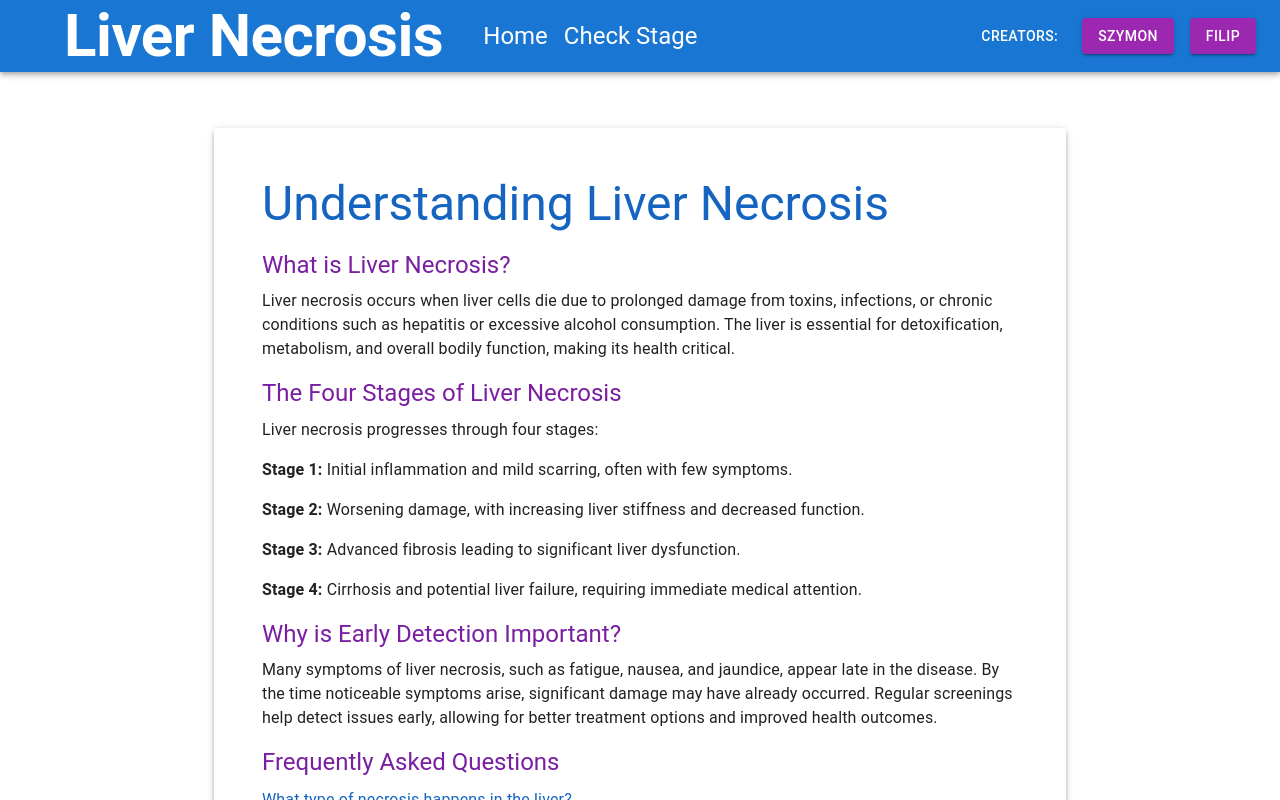
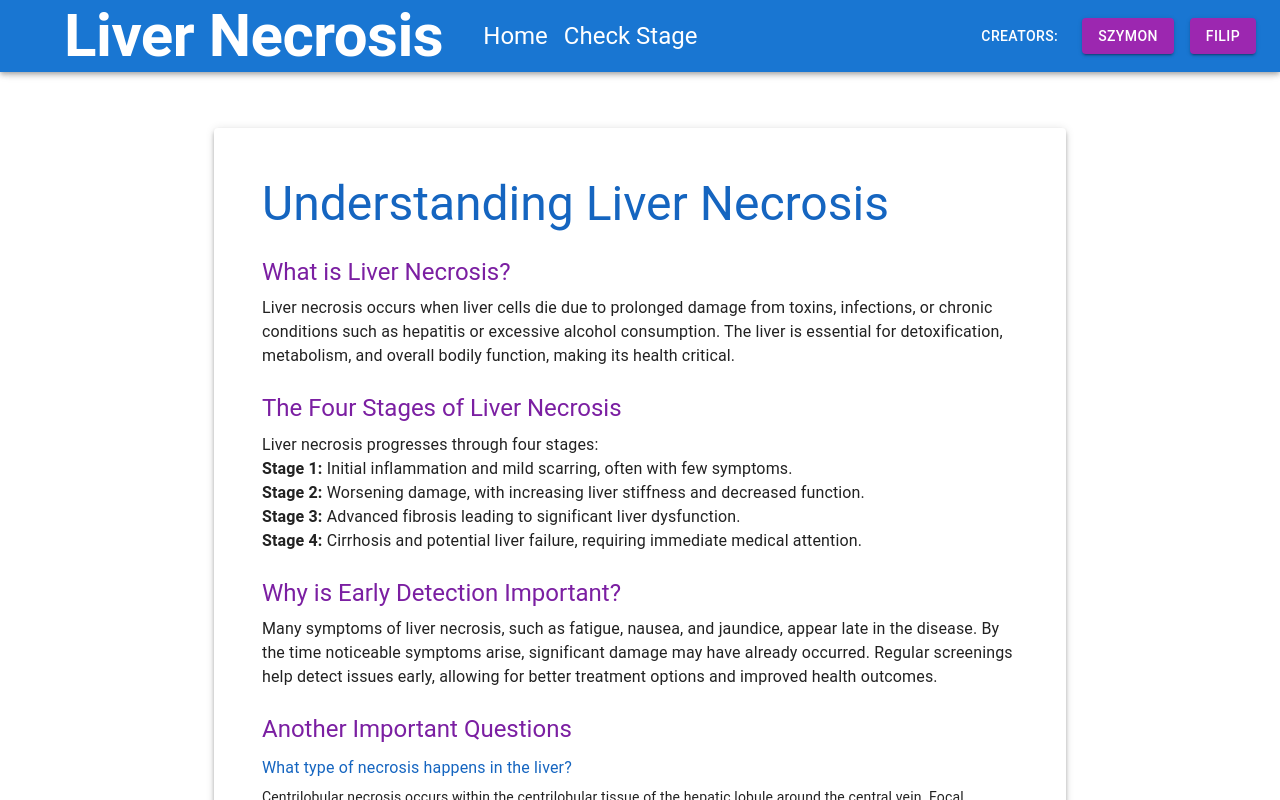
Before and after one commit to Szymon-Stasiak/liver-necrosis-app-ui, a React (Vite) app: page / in a window 1280 px wide. Shown: the top 800 px of the page. Built offline with nearby package versions, Linux system fonts and the light colour scheme.

Commit message:
Result page and formating of text on pages

```diff
--- a/src/app/pages/CheckStage.tsx
+++ b/src/app/pages/CheckStage.tsx
@@ -1,4 +1,4 @@
-import * as React from 'react';
+import React from "react";
 import {
     Box,
     Typography,
--- a/src/app/pages/Home.tsx
+++ b/src/app/pages/Home.tsx
@@ -3,6 +3,7 @@ import {Container, Typography, Button, Card, CardContent} from "@mui/material";
 import {useTheme} from "@mui/material/styles";
 import {useNavigate} from "react-router-dom";
 import {ROUTES} from "../utils/ROUTES";
+import Box from "@mui/material/Box";
 
 export default function Home() {
     const theme = useTheme();
@@ -15,20 +16,26 @@ export default function Home() {
                     <Typography variant="h3" gutterBottom color={theme.palette.primary.dark}>
                         Understanding Liver Necrosis
                     </Typography>
+                    <Box sx={{mt: 3}}>
 
                         <Typography variant="h5" gutterBottom color={theme.palette.secondary.dark}>
                             What is Liver Necrosis?
                         </Typography>
-                    <Typography variant="body1" paragraph>
-                        Liver necrosis occurs when liver cells die due to prolonged damage from toxins, infections, or
-                        chronic conditions such as hepatitis or excessive alcohol consumption. The liver is essential
+                        <Typography variant="body1">
+                            Liver necrosis occurs when liver cells die due to prolonged damage from toxins, infections,
+                            or
+                            chronic conditions such as hepatitis or excessive alcohol consumption. The liver is
+                            essential
                             for detoxification, metabolism, and overall bodily function, making its health critical.
                         </Typography>
+                    </Box>
+                    <Box sx={{mt: 3}}>
 
                         <Typography variant="h5" gutterBottom color={theme.palette.secondary.dark}>
                             The Four Stages of Liver Necrosis
                         </Typography>
-                    <Typography variant="body1" paragraph>
+
+                        <Typography variant="body1">
                             Liver necrosis progresses through four stages:
                         </Typography>
                         {['Initial inflammation and mild scarring, often with few symptoms.',
@@ -36,23 +43,29 @@ export default function Home() {
                             'Advanced fibrosis leading to significant liver dysfunction.',
                             'Cirrhosis and potential liver failure, requiring immediate medical attention.']
                             .map((text, index) => (
-                            <Typography key={index} variant="body1" paragraph>
+                                <Typography key={index} variant="body1">
                                     <strong>Stage {index + 1}:</strong> {text}
                                 </Typography>
                             ))}
+                    </Box>
+                    <Box sx={{mt: 3}}>
 
                         <Typography variant="h5" gutterBottom color={theme.palette.secondary.dark}>
                             Why is Early Detection Important?
                         </Typography>
-                    <Typography variant="body1" paragraph>
+                        <Typography variant="body1">
                             Many symptoms of liver necrosis, such as fatigue, nausea, and jaundice, appear late in the
-                        disease. By the time noticeable symptoms arise, significant damage may have already occurred.
-                        Regular screenings help detect issues early, allowing for better treatment options and improved
+                            disease. By the time noticeable symptoms arise, significant damage may have already
+                            occurred.
+                            Regular screenings help detect issues early, allowing for better treatment options and
+                            improved
                             health outcomes.
                         </Typography>
+                    </Box>
+                    <Box sx={{mt: 3}}>
 
                         <Typography variant="h5" gutterBottom color={theme.palette.secondary.dark}>
-                        Frequently Asked Questions
+                            Another Important Questions
                         </Typography>
                         {[{
                             q: 'What type of necrosis happens in the liver?',
@@ -78,11 +91,12 @@ export default function Home() {
                                 <Typography variant="subtitle1" gutterBottom color={theme.palette.primary.dark}>
                                     {item.q}
                                 </Typography>
-                            <Typography variant="body2" paragraph>
+                                <Typography variant="body2">
                                     {item.a}
                                 </Typography>
                             </div>
                         ))}
+                    </Box>
 
                     <Button
                         variant="contained"
--- a/src/app/pages/Result.tsx
+++ b/src/app/pages/Result.tsx
@@ -1,18 +1,65 @@
-import React from 'react';
-import { useApiResponse } from '../ContexProvider';
+import React from "react";
+import { Container, Typography, Card, CardContent, LinearProgress, Box } from "@mui/material";
+import { useTheme } from "@mui/material/styles";
+import { useApiResponse } from "../ContexProvider";
+
+interface ApiResponse {
+    Accuracy?: number;
+    Description?: string;
+    Stage?: number;
+    StageName?: string;
+}
 
 const Result: React.FC = () => {
-    const { apiResponse } = useApiResponse();
+    const theme = useTheme();
+    const { apiResponse } = useApiResponse() as { apiResponse?: ApiResponse };
 
     return (
-        <div>
-            <h1>Result</h1>
-            {apiResponse ? (
-                <pre>{JSON.stringify(apiResponse, null, 2)}</pre>
-            ) : (
-                <p>No data available.</p>
-            )}
-        </div>
+        <Container maxWidth="md" sx={{ textAlign: "left", mt: 5, bgcolor: theme.palette.background.default }}>
+            <Card sx={{ p: 4, boxShadow: 4, bgcolor: theme.palette.background.paper }}>
+                <CardContent>
+                    <Typography variant="h3" gutterBottom color={theme.palette.primary.dark}>
+                        {apiResponse?.StageName || "Liver Disease Stage"}
+                    </Typography>
+
+                    <Box sx={{ mt: 3 }}>
+                        <Typography variant="h5" gutterBottom color={theme.palette.secondary.dark}>
+                            Description
+                        </Typography>
+                        <Typography variant="body1" >
+                            {apiResponse?.Description || "No description available."}
+                        </Typography>
+                    </Box>
+
+                    <Box sx={{ mt: 3 }}>
+                        <Typography variant="h5" gutterBottom color={theme.palette.secondary.dark}>
+                            Accuracy
+                        </Typography>
+                        <Typography variant="body1" >
+                            {apiResponse?.Accuracy ? `${apiResponse.Accuracy}%` : "N/A"}
+                        </Typography>
+                        {apiResponse?.Accuracy !== undefined && (
+                            <Box sx={{ display: 'flex', alignItems: 'center', mt: 1 }}>
+                                <LinearProgress
+                                    variant="determinate"
+                                    value={apiResponse.Accuracy}
+                                    sx={{ width: '100%', height: 10, borderRadius: 5 }}
+                                />
+                            </Box>
+                        )}
+                    </Box>
+
+                    <Box sx={{ mt: 3 }}>
+                        <Typography variant="h5" gutterBottom color={theme.palette.secondary.dark}>
+                            Stage
+                        </Typography>
+                        <Typography variant="body1" >
+                            {apiResponse?.Stage ? `Stage ${apiResponse.Stage}` : "Unknown Stage"}
+                        </Typography>
+                    </Box>
+                </CardContent>
+            </Card>
+        </Container>
     );
 };
 
```
Lines whose indentation alone changed are shown as unchanged.
